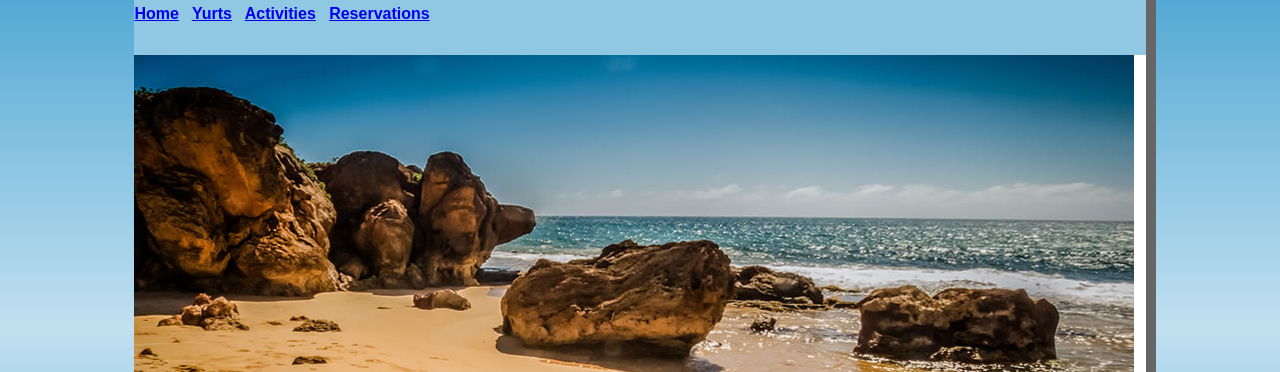
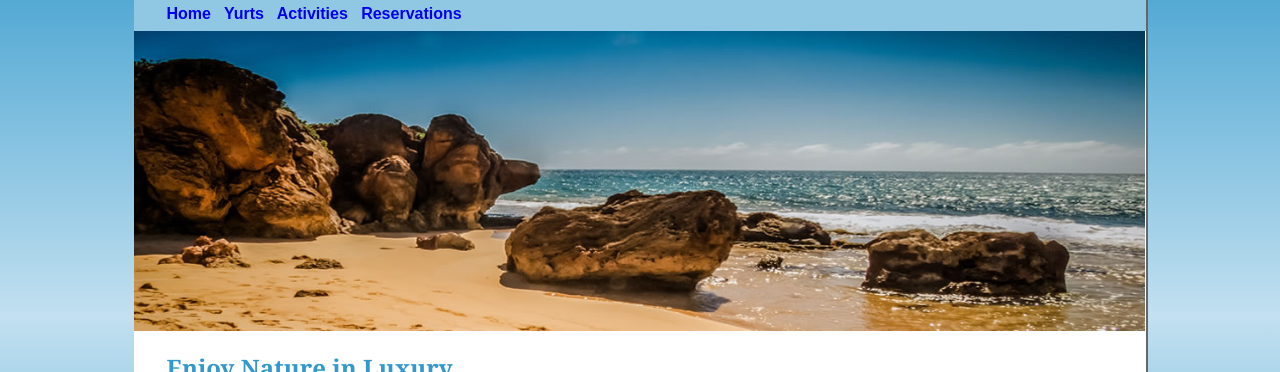
Before and after one commit to patrickbmannella/lab_PatrickMannella, a plain HTML site: page index.html in a window 1280 px wide. Shown: the part 96-468 px from the top of the page. Drawn offline with Linux system fonts and the light colour scheme.

Commit message:
fixed background images

```diff
--- a/index.html
+++ b/index.html
@@ -16,11 +16,7 @@
       <a href="Activities.html">Activities</a>  &nbsp;
 	  <a href="Reservations.html">Reservations</a>
 </nav>
-<div id="homehero">
-	<img src="images/coast.jpg"
-	alt="coastal image"
-	width="1000" height="349">
-</div>
+<div id="homehero"> </div>
 <main>
 	<h2>Enjoy Nature in Luxury</h2>
 	<p><span class="resort">Pacific Trails Resort</span> offers a special lodging experience on the California North Coast<br>
--- a/pacific.css
+++ b/pacific.css
@@ -2,7 +2,7 @@
     background-color: #FFFFFF;
     min-width: 700px;
     max-width: 1024px;
-    box-shadow: 10px 10px;
+    box-shadow: 2px 2px;
     margin-left: auto;
     margin-right: auto;
     width: 80%;
@@ -11,13 +11,14 @@
 main {
     padding-left: 2em;
     padding-right: 2em;
+    display: block;
 }
 
 body {
     background-color: #3399CC;
     background-image: linear-gradient(to bottom, #3399CC, #C2E0F0, #3399CC);
     color: #666666;
-    font-family: Arial;
+    font-family: Arial, Helvetica, sans-serif;
 }
 
 h1 {
@@ -29,23 +30,26 @@ h1 {
     height: 72px;
     background-color: #000033;
     color: #FFFFFF;
-    font-family: Georgia;
+    font-family: Georgia, 'Times New Roman', Times, serif;
     line-height: 200%;
 }
 
 nav {
-    text-decoration: none;
     padding-top: .5em;
     padding-right: .5em;
     padding-bottom: .5em;
-    padding-bottom: 2em;
+    padding-left: 2em;
     font-weight: bold;
     background-color: #90c7E3;
 }
 
+nav a {
+    text-decoration: none;
+}
+
 h2 {
     color: #3399CC;
-    font-family: Georgia;
+    font-family: Georgia, 'Times New Roman', Times, serif;
 }
 
 h3 {
@@ -64,18 +68,21 @@ dt {
 
 #homehero {
     height: 300px;
+    background-image: url(images/coast.jpg);
     background-size: 100% 100%;
     background-repeat: no-repeat;
 }
 
 #yurthero {
     height: 300px;
+    background-image: url(images/yurt.jpg);
     background-size: 100% 100%;
     background-repeat: no-repeat;
 }
 
 #trailhero {
     height: 300px;
+    background-image: url(images/trail.jpg);
     background-size: 100% 100%;
     background-repeat: no-repeat;
 }
```
Also changed, not shown: activities.html (+1 -5 lines), yurts.html (+1 -5 lines).
